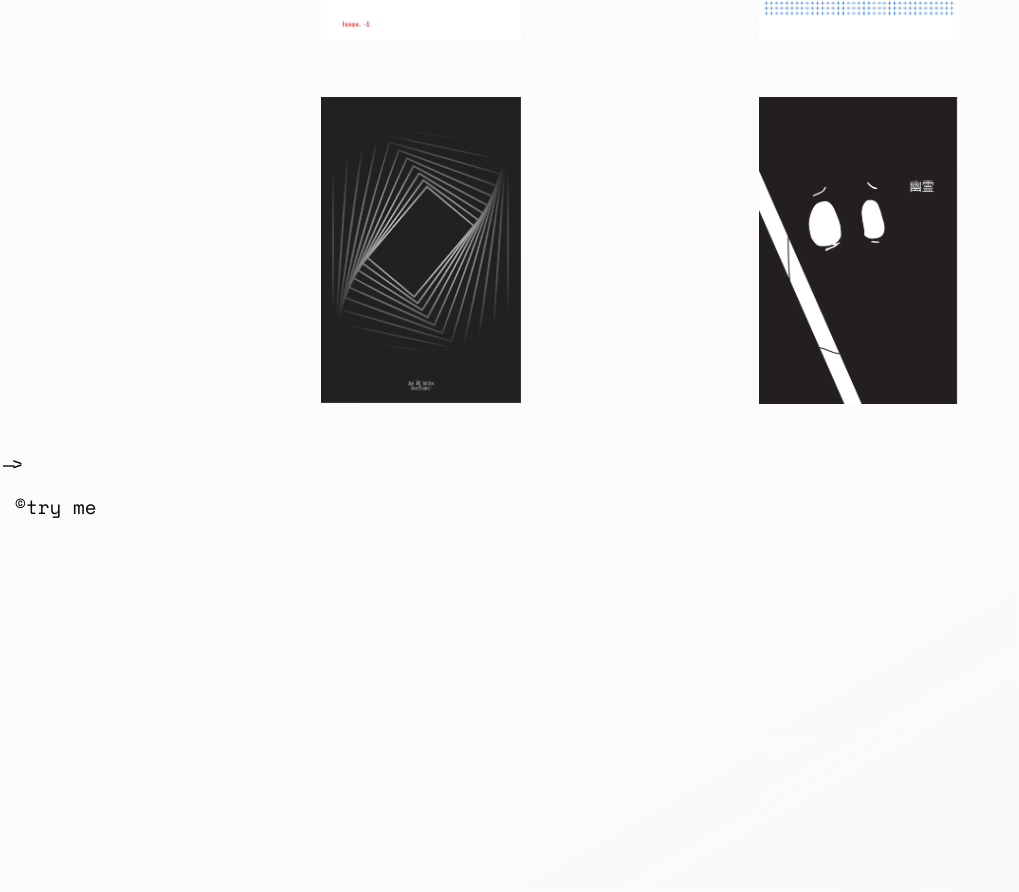
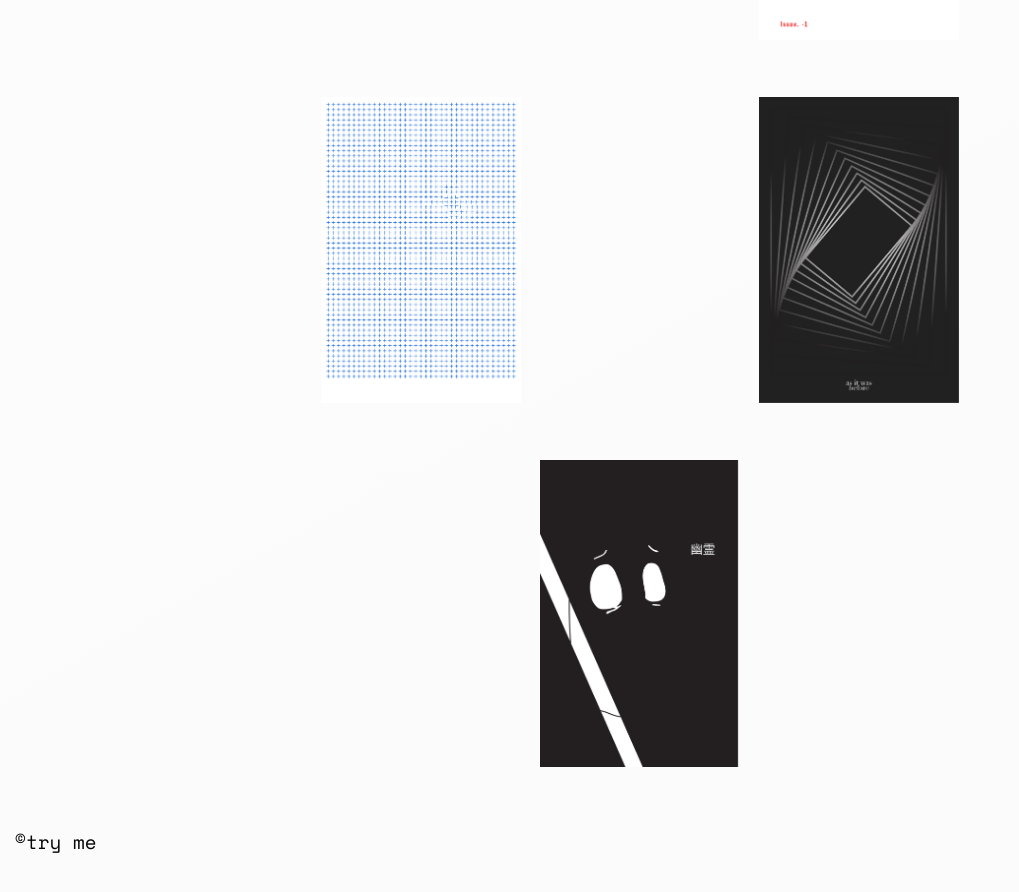
Before and after one commit to B2G7M/portfolio-xttrxction, a Jekyll site: the page built from index.html, in a window 1280 px wide and 900 px high, scrolled down 2063 px. Shown: the top 892 px of the window, without its empty margins (0-1019 px from the left). Built offline with Jekyll 4.4.1, drawn with Linux system fonts in a browser that asks for light colours; nearby versions of some CDN libraries; Markdown is read by kramdown in place of the engine named in the settings; before the commit the page ends 2628 px from its top, so only the background shows below that.

Commit message:
added eyes

```diff
--- a/index.html
+++ b/index.html
@@ -14,7 +14,7 @@
 
    <div class="unit xs-1 s-1 m-1-3 l-1-3 xl-1-4">
     <figure>
-      <img src="{{site.baseurl}}/images/in.jpg" alt="drawing of girl">
+      <img src="{{site.baseurl}}/images/eyeflower.jpg" alt="drawing of girl">
     </figure>
   </div>
 
@@ -33,6 +33,12 @@
   <div class="unit xs-1 s-1 m-1-3 l-1-3 xl-1-4">
     <figure>
       <img src="{{site.baseurl}}/images/trees.jpg" alt="drawing of girl">
+    </figure>
+  </div>
+
+  <div class="unit xs-1 s-1 m-1-3 l-1-3 xl-1-4">
+    <figure>
+      <img src="{{site.baseurl}}/images/eyewater.jpg" alt="drawing of girl">
     </figure>
   </div>
 
@@ -173,4 +179,4 @@
   <audio src="audio/7.mp4" preload loop></audio> -->
 
   <!-- Sound for header -->
-  <!-- <audio src="sound/tv.wav" preload loop></audio> --> -->
+  <!-- <audio src="sound/tv.wav" preload loop></audio> -->
```
